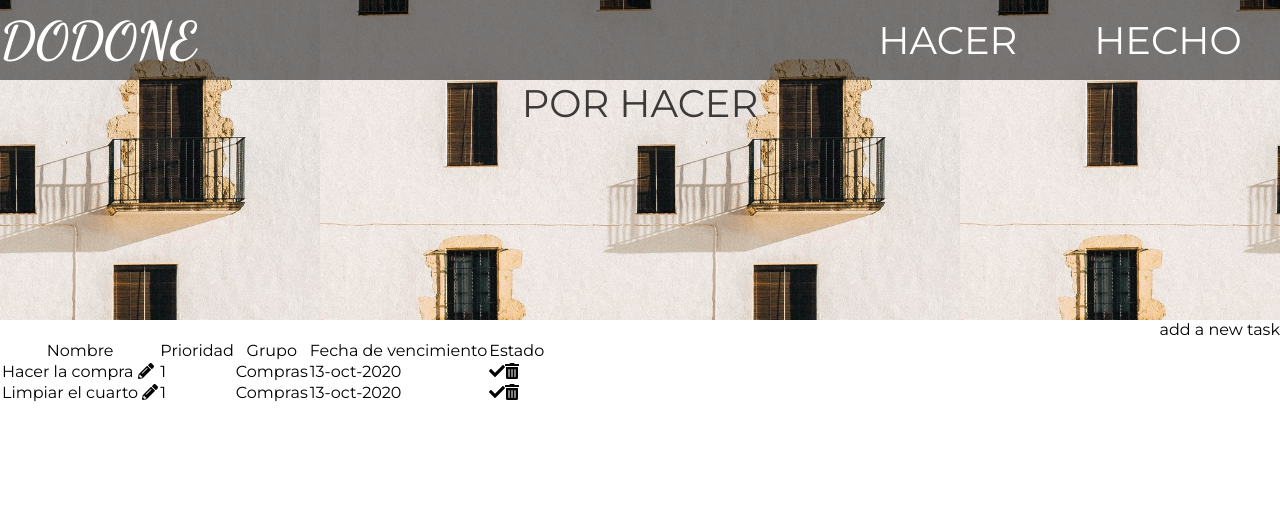
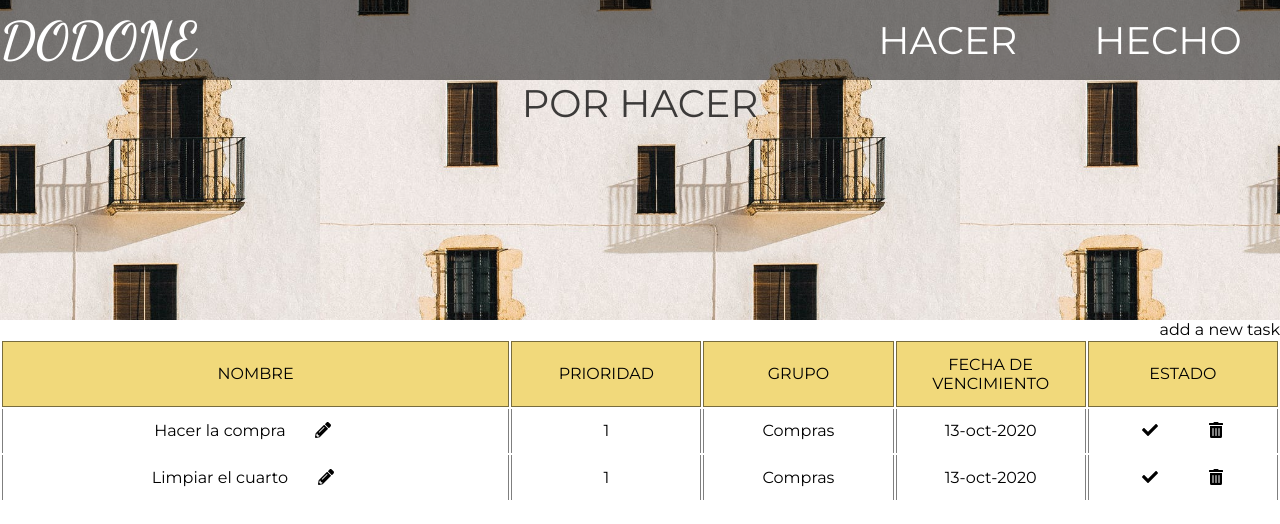
Before and after one commit to Anpemo/DODONE, a React (Create React App) app in the folder frontend/: page / in a window 1280 px wide. Shown: the top 524 px of the page. Built offline with nearby package versions, Linux system fonts and the light colour scheme.

Commit message:
Style toDo table

```diff
--- a/frontend/src/Screens/ToDo/index.jsx
+++ b/frontend/src/Screens/ToDo/index.jsx
@@ -67,12 +67,12 @@ export default function ToDo() {
           add a new task
         </p>
       </section>
-      <table {...getTableProps()}>
+      <table {...getTableProps()} className="toDo">
         <thead>
           {headerGroups.map((headerGroup) => (
             <tr {...headerGroup.getHeaderGroupProps()}>
               {headerGroup.headers.map((column) => (
-                <th {...column.getHeaderProps()}>{column.render('Header')}</th>
+                <th {...column.getHeaderProps()} className="toDo__headers-name">{column.render('Header').toUpperCase()}</th>
               ))}
             </tr>
           ))}
@@ -85,27 +85,24 @@ export default function ToDo() {
                 {row.cells.map((cell) => {
                   if (cell.column.id === 'name') {
                     return (
-                      <td {...cell.getCellProps()}>
+                      <td {...cell.getCellProps()} className="item__data--big">
+                        {cell.render('Cell') }
                         {' '}
-                        {cell.render('Cell')}
-                        {' '}
-                        <FontAwesomeIcon icon={faPencilAlt} onClick={() => console.log('edit')} />
+                        <FontAwesomeIcon icon={faPencilAlt} className="data__icon" onClick={() => console.log('edit')} />
 
                       </td>
                     );
                   } if (cell.column.id === 'state') {
                     return (
-                      <td {...cell.getCellProps()}>
-                        <FontAwesomeIcon icon={faCheck} />
-                        <FontAwesomeIcon icon={faTrashAlt} />
+                      <td {...cell.getCellProps()} className="item__data">
+                        <FontAwesomeIcon icon={faCheck} className="data__icon" />
+                        <FontAwesomeIcon icon={faTrashAlt} className="data__icon" />
                       </td>
                     );
                   }
                   return (
-                    <td {...cell.getCellProps()}>
-                      {' '}
+                    <td {...cell.getCellProps()} className="item__data">
                       {cell.render('Cell')}
-                      {' '}
 
                     </td>
                   );
--- a/frontend/src/Screens/ToDo/toDo.css
+++ b/frontend/src/Screens/ToDo/toDo.css
@@ -12,43 +12,32 @@
 }
 
 .toDo{
-    display: flex;
-    flex-direction: column;
+    width: 100vw
 }
 
-.toDo__filters{
-    display: flex;
-    flex-direction: row;
+.toDo__headers-name{
     justify-content:space-around;
-    border: solid 2px rgba(0,0,0, 0.5);
+    border: solid 1px rgba(0,0,0, 0.5);
     padding: 1vw;
     background-color: rgba(230, 189, 24, 0.57);
+    width: 100vw;
 }
 
-.filters__button{
-    all: unset;
-    cursor: pointer;
-    color: rgba(0,0,0, 1);
+.item__data--big{
+    width: 40%;
+    padding: 1vw;
+    border-left: solid 1px rgba(0,0,0, 0.5);
+    border-right: solid 1px rgba(0,0,0, 0.5);
+    text-align: center;
+}
+.item__data{
+    width: 15%;
+    padding: 1vw;
+    border-left: solid 1px rgba(0,0,0, 0.5);
+    border-right: solid 1px rgba(0,0,0, 0.5);
+    text-align: center;
 }
 
-.toDo__list{
-    display: flex;
-    flex-direction: column;
+.data__icon{
+    margin: 0 2vw;
 }
-
-.list__item{
-    display: flex;
-    flex-direction: row;
-    justify-content:space-around;
-    background-color: rgba(230, 189, 24, 0.57);
-    border-bottom: solid 1px rgba(0,0,0, 0.5);
-    padding: 1vw;
-}
-
-.item__data{
-    width: 100%;
-    padding: 0 1vw;
-    border-left: solid 1px rgba(0,0,0, 0.5);
-    border-right: solid 1px rgba(0,0,0, 0.5);
-
-}
```
